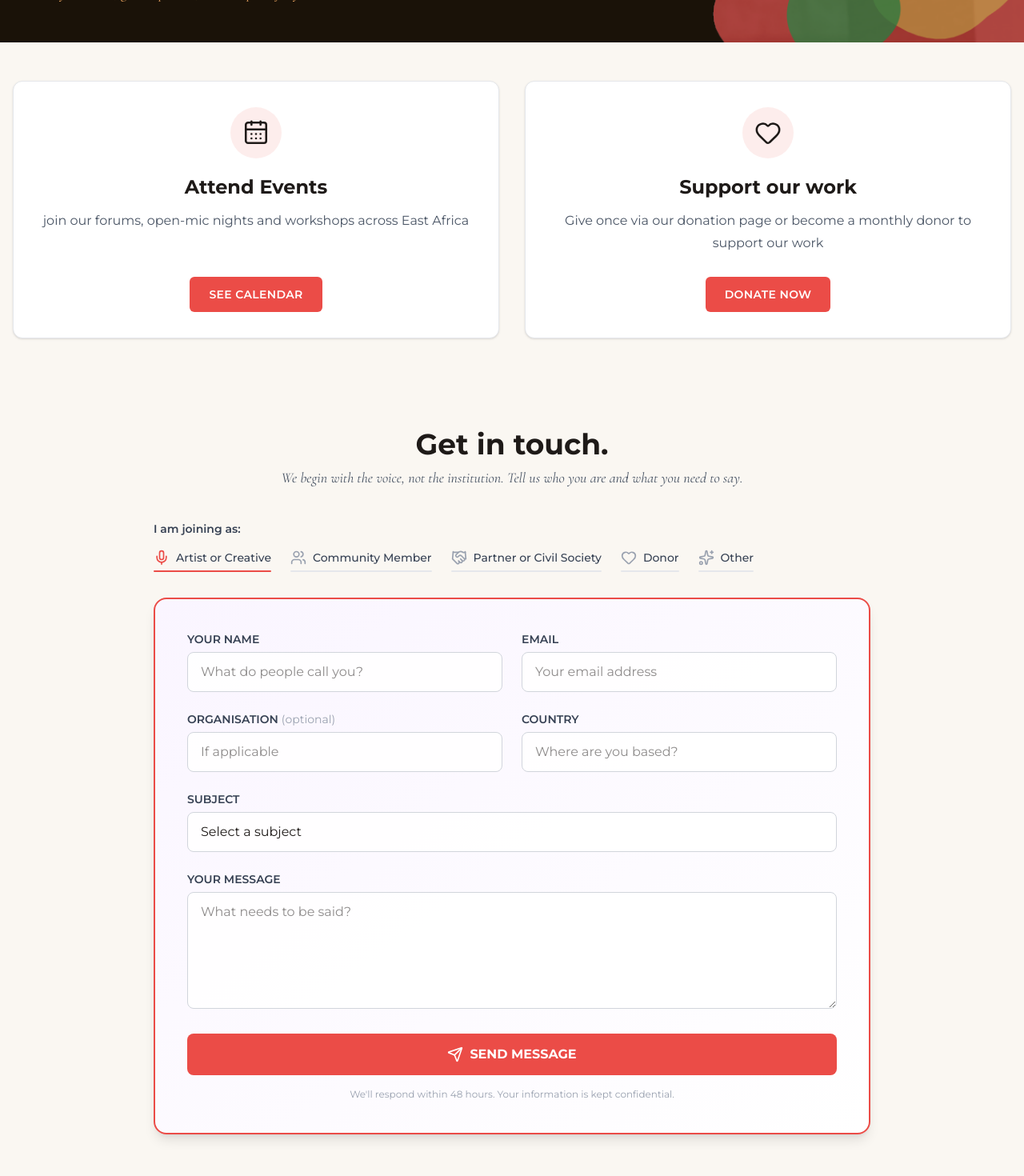
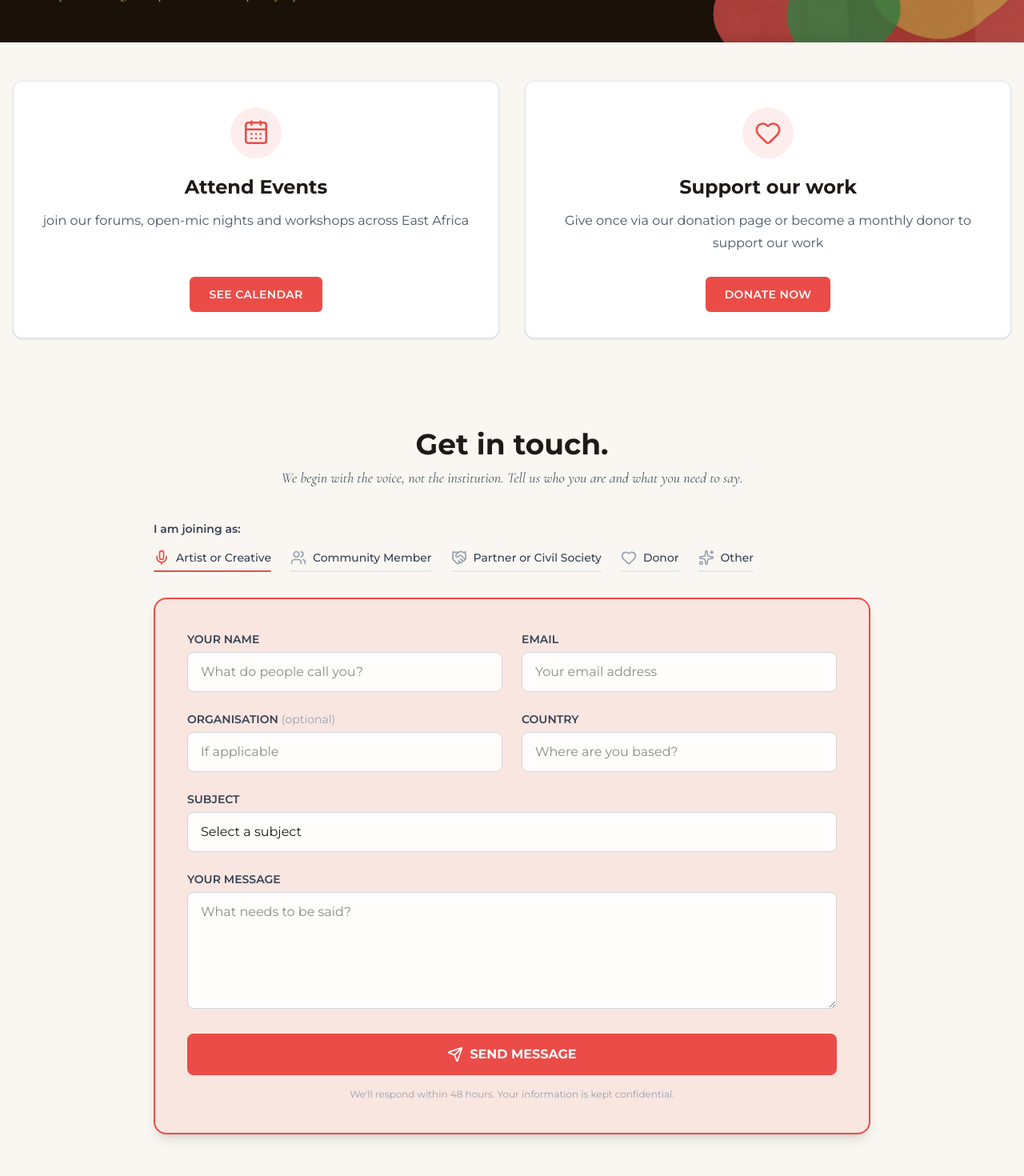
Before and after one commit to Jkosencha/Anika-Initiative, a React (Vite) app: page /get-involved in a window 1280 px wide. Shown: the part 240-1710 px from the top of the page at 80% size. Built offline with nearby package versions, Linux system fonts and the light colour scheme.

Commit message:
fix: fixed toggle issue for form and missing closing square bracket for card

```diff
--- a/src/pages/GetInvolved.jsx
+++ b/src/pages/GetInvolved.jsx
@@ -186,7 +186,7 @@ const GetInvolved = () => {
                 key={way.title}
                 className="flex min-h-[320px] flex-col items-center rounded-xl border border-gray-200 bg-white p-8 text-center shadow-sm transition-shadow hover:shadow-lg"
               >
-                <div className="mb-5 flex h-16 w-16 items-center justify-center rounded-full bg-[#eb4c47]/10 text-[#eb4c47">
+                <div className="mb-5 flex h-16 w-16 items-center justify-center rounded-full bg-[#eb4c47]/10 text-[#eb4c47]">
                   <Icon size={34} strokeWidth={1.8} aria-hidden="true" />
                 </div>
                 <h2 className="mb-3 text-2xl font-bold">{way.title}</h2>
@@ -253,7 +253,7 @@ const GetInvolved = () => {
 
           <form
             onSubmit={handleSubmit}
-            className={`rounded-2xl p-8 md:p-10 border-2 shadow-lg transition-all duration-300 ${currentColors.border} bg-gradient-to-br ${currentColors.formBg}`}
+            className={`rounded-2xl p-8 md:p-10 border-2 shadow-lg transition-all duration-300 ${currentColors.border} ${currentColors.bg}`}
           >
             <div className="grid grid-cols-1 md:grid-cols-2 gap-6">
               <div>
```
